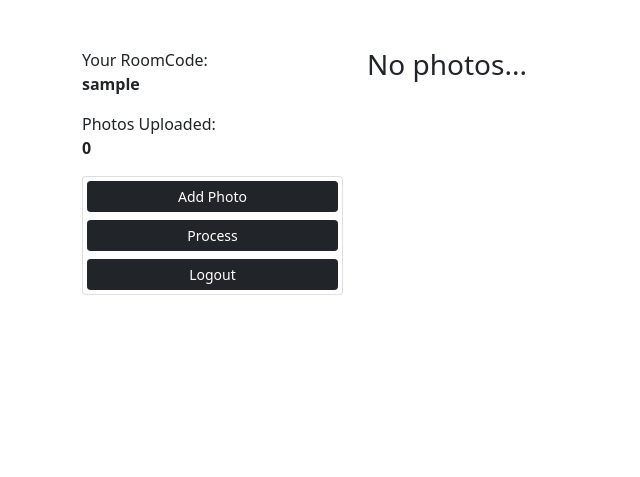
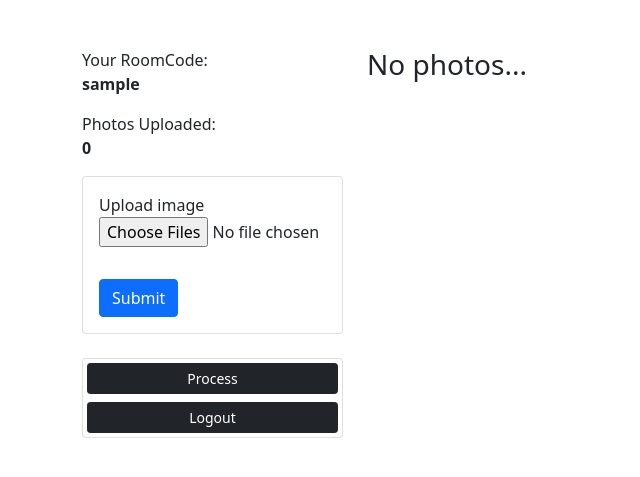
Before and after one commit to OpenLake/Photo-Sharing-App, a Django app: page / in a window 1280 px wide. Shown: the top 477 px of the page, without its empty margins (0-640 px from the left). Run offline with Django 3.2, Linux system fonts and the light colour scheme; the visitor is signed in with stand-in values (Sample User, id 1); data that the repository does not hold is empty; some libraries are stand-ins or nearby versions.

Commit message:
Added delete functionality & better UX for image uploading
The user need not go through an additional page for uploading the pictures. Pictures can be uploaded from the dashboard itself. Also user now can delete any uploaded photo before processing

```diff
--- a/backend/home/urls.py
+++ b/backend/home/urls.py
@@ -9,6 +9,7 @@ urlpatterns = [
     path("register", views.registerUser, name="register"),
     path("register2", views.registerUser2, name="register2"),
     path("photo/<str:pk>/", views.viewPhoto, name="photo"),
+    path("delete/<str:pk>/", views.deletePhoto, name="delete"),
     path("album/<str:pk>/", views.viewAlbum, name="album"),
     path("finalPhoto/<str:pk>/", views.finalPhoto, name="finalPhoto"),
     path("download/<str:pk>/", views.downloadZIP, name="download"),
--- a/backend/home/views.py
+++ b/backend/home/views.py
@@ -6,6 +6,7 @@ from django.http import HttpResponse
 from home.models import Photo, Person, PersonGallery
 import string
 import random
+from django.contrib import messages
 
 # Required for image processing
 import face_recognition
@@ -34,6 +35,13 @@ def index(request):
     user = request.user
     if user.is_anonymous:
         return redirect("/landing")
+
+    elif request.method == "POST":
+        images = request.FILES.getlist("images")
+        for image in images:
+            print(image)
+            photo = Photo.objects.create(user=user, image=image)
+            photo.save()
 
     photos = Photo.objects.filter(user=user)
     count = photos.count()
@@ -93,6 +101,15 @@ def addPhoto(request):
 def viewPhoto(request, pk):
     photo = Photo.objects.get(id=pk)
     return render(request, "photo.html", {"photo": photo})
+
+
+def deletePhoto(request,pk):
+    user = request.user
+    photos = Photo.objects.filter(user=user)
+    if request.method=="POST":
+        photo = photos.get(id=pk)
+        photo.delete()
+    return redirect("index")
 
 
 def process(request):
--- a/backend/templates/index.html
+++ b/backend/templates/index.html
@@ -38,7 +38,24 @@
 
                     <ul class="list-group list-group-flush">
 
-                        <a href="{% url 'add' %}" class="btn btn-dark btn-block btn-sm m-1">Add Photo</a>
+                        <form method='POST' action="/" enctype="multipart/form-data">
+                            {% csrf_token %}
+
+                            <div class="form-group m-3">
+                                <label>Upload image</label>
+                                <input required name="images" type="file" multiple class="form-control-file">
+                            </div>
+
+                            <button type='submit' class="btn btn-primary m-3">Submit</button>
+
+                        </form>
+                    </ul>
+                </div>
+                <br>
+
+                <div class="card">
+                    <ul class="list-group list-group-flush">
+                        {% comment %} <a href="{% url 'add' %}" class="btn btn-dark btn-block btn-sm m-1">Add Photo</a> {% endcomment %}
                         <a href="{% url 'process' %}" class="btn btn-dark btn-block btn-sm m-1">Process</a>
                         <a href="{% url 'logout' %}" class="btn btn-dark btn-block btn-sm m-1">Logout</a>
                     </ul>
@@ -50,11 +67,17 @@
 
                     {% for photo in photos %}
                     <div class="col-md-4">
-                        <div class="card my-2">
+                        <div class="card my-2" style="position: relative">
                             <img class="image-thumbail" src="{{photo.image.url}}" alt="Card image cap">
 
+                            <a href="{% url 'photo' photo.id %}" class="btn btn-outline-dark btn-sm m-1">View</a>
 
-                            <a href="{% url 'photo' photo.id %}" class="btn btn-outline-dark btn-sm m-1">View</a>
+                            <form method='POST' action="{% url 'delete' photo.id %}">
+                                {% csrf_token %}
+                                <input type="image" src="https://i.imgur.com/uwjl1lM.png" width="30" height="30" style="position: absolute; top: 7px; right: 7px"/>
+                            </form>
+
+
                         </div>
                     </div>
                     {% empty %}
```
